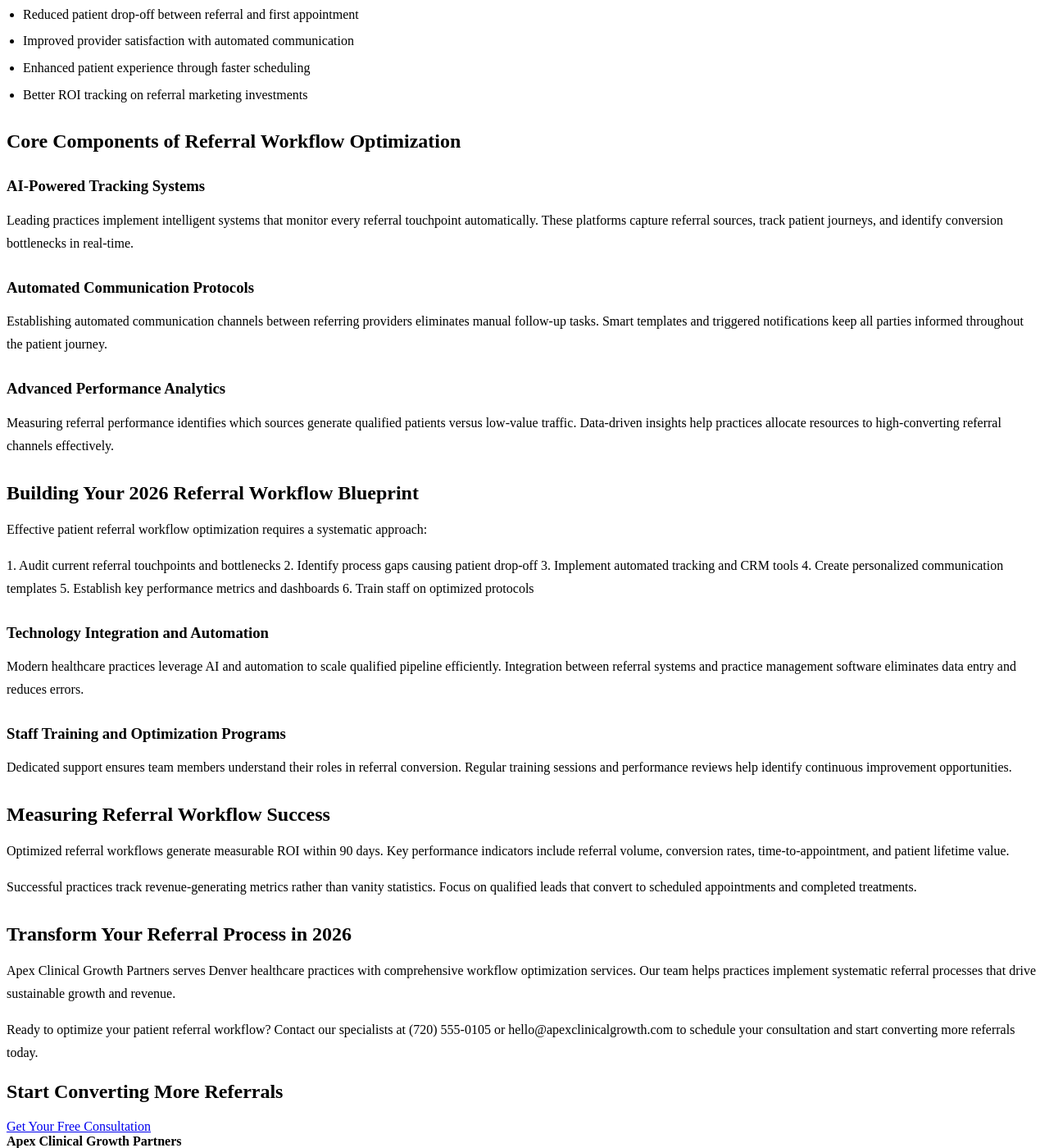
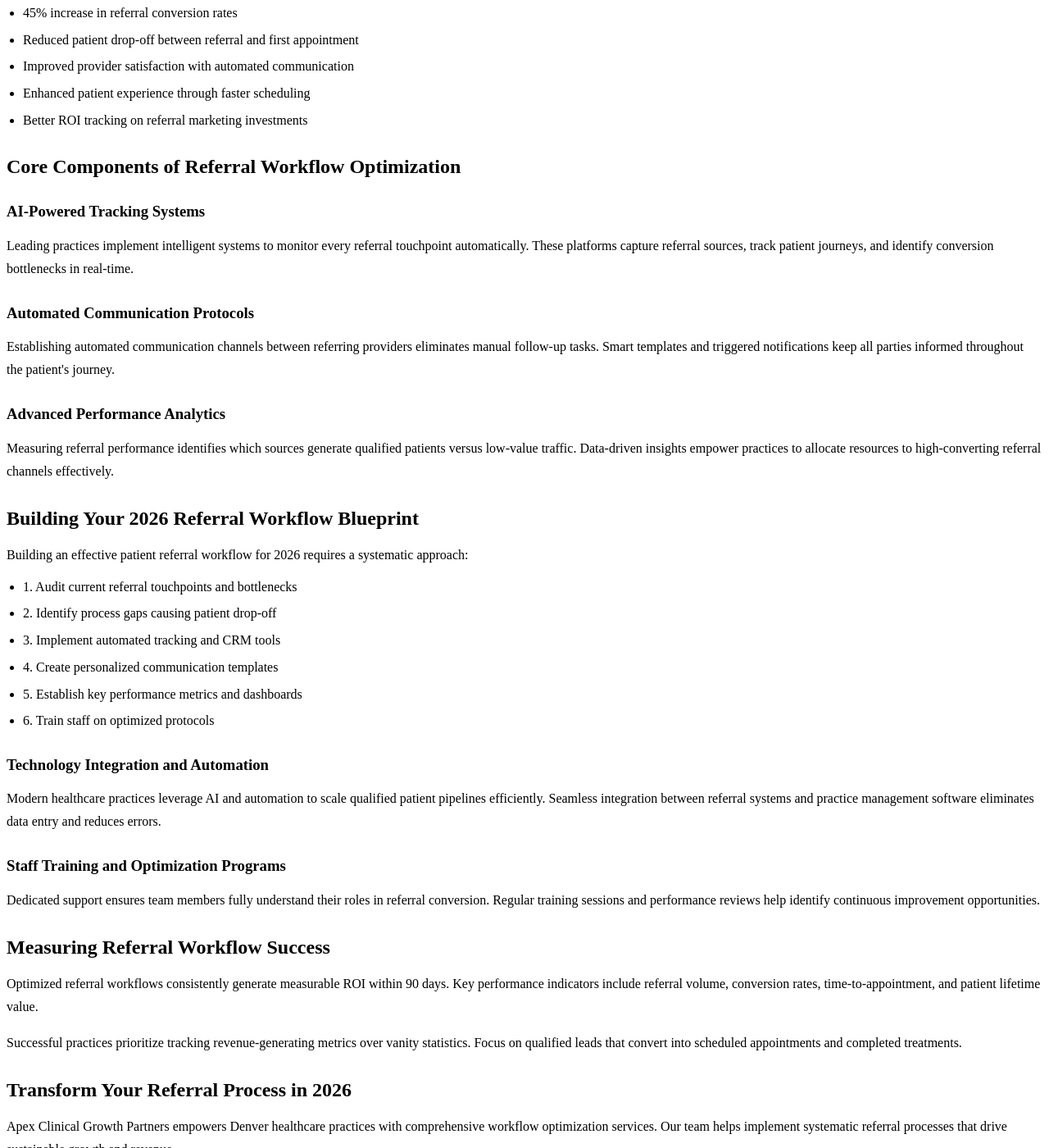
Before and after one commit to prjctlphbt/orbitr-canary-angular-20260228, a Jekyll site: the page patient-referral-workflow-blueprint.html, which Jekyll copies as it is, in a window 1280 px wide and 1400 px high, scrolled down 417 px. Shown: the whole window at 82% size. Built offline with Jekyll 4.4.1, drawn with Linux system fonts in a browser that asks for light colours; some of the changed text lies outside the part shown.

Commit message:
Refresh and update content: patient-referral-workflow-blueprint.html

```diff
--- a/patient-referral-workflow-blueprint.html
+++ b/patient-referral-workflow-blueprint.html
@@ -4,7 +4,7 @@
 <head>
 <meta charset="utf-8"/>
 <meta content="width=device-width, initial-scale=1.0" name="viewport"/>
-<meta content="Optimize your patient referral workflow with Apex Clinical Growth Partners. Streamline processes, reduce delays, and boost referral volume by 40% in 2026. Get your blueprint today." name="description"/>
+<meta content="Unlock significant growth in 2026 with our Patient Referral Workflow Optimization Blueprint. Apex Clinical Growth Partners helps healthcare practices streamline referrals, reduce delays, and boost conversion rates. Get your guide today." name="description"/>
 <title>Patient Referral Workflow Optimization Blueprint | 2026 Guide</title>
 <style>
 
@@ -103,15 +103,15 @@
 <section class="page-hero landing-hero">
 <div class="container">
 <h1>Patient Referral Workflow Optimization Blueprint</h1>
-<a class="cta" href="/services/">Get Your Blueprint</a>
+<a class="cta" href="/services/">Download Your 2026 Blueprint</a>
 </div>
 </section>
 <section class="landing-content">
 <div class="container orbitr-generated-content">
-<h1>Patient Referral Workflow Optimization Blueprint</h1>
-<p>Streamlining patient referrals drives healthcare growth and maximizes revenue in 2026. Effective workflow optimization transforms fragmented processes into seamless systems that convert qualified leads into scheduled patients.</p>
+<h2>Patient Referral Workflow Optimization Blueprint</h2>
+<p>Streamlining patient referrals is crucial for driving healthcare growth and maximizing revenue in 2026. Effective workflow optimization transforms fragmented processes into seamless systems, converting qualified leads into scheduled patients.</p>
 <h2>Why Patient Referral Workflows Drive Practice Growth</h2>
-<p>Inefficient referral systems waste valuable opportunities and marketing budget. Healthcare practices lose potential revenue when referral processes lack automation and tracking capabilities.</p>
+<p>Inefficient referral systems waste valuable opportunities and marketing budget. Practices often lose potential revenue when referral processes lack robust automation and tracking capabilities.</p>
 <p>What practices achieve within 90 days of implementing optimized workflows:</p>
 <ul>
 <li>45% increase in referral conversion rates</li>
@@ -122,35 +122,37 @@
 </ul>
 <h2>Core Components of Referral Workflow Optimization</h2>
 <h3>AI-Powered Tracking Systems</h3>
-<p>Leading practices implement intelligent systems that monitor every referral touchpoint automatically. These platforms capture referral sources, track patient journeys, and identify conversion bottlenecks in real-time.</p>
+<p>Leading practices implement intelligent systems to monitor every referral touchpoint automatically. These platforms capture referral sources, track patient journeys, and identify conversion bottlenecks in real-time.</p>
 <h3>Automated Communication Protocols</h3>
-<p>Establishing automated communication channels between referring providers eliminates manual follow-up tasks. Smart templates and triggered notifications keep all parties informed throughout the patient journey.</p>
+<p>Establishing automated communication channels between referring providers eliminates manual follow-up tasks. Smart templates and triggered notifications keep all parties informed throughout the patient's journey.</p>
 <h3>Advanced Performance Analytics</h3>
-<p>Measuring referral performance identifies which sources generate qualified patients versus low-value traffic. Data-driven insights help practices allocate resources to high-converting referral channels effectively.</p>
+<p>Measuring referral performance identifies which sources generate qualified patients versus low-value traffic. Data-driven insights empower practices to allocate resources to high-converting referral channels effectively.</p>
 <h2>Building Your 2026 Referral Workflow Blueprint</h2>
-<p>Effective patient referral workflow optimization requires a systematic approach:</p>
-<p>1. Audit current referral touchpoints and bottlenecks
-2. Identify process gaps causing patient drop-off
-3. Implement automated tracking and CRM tools
-4. Create personalized communication templates
-5. Establish key performance metrics and dashboards
-6. Train staff on optimized protocols</p>
+<p>Building an effective patient referral workflow for 2026 requires a systematic approach:</p>
+<ul>
+<li>1. Audit current referral touchpoints and bottlenecks</li>
+<li>2. Identify process gaps causing patient drop-off</li>
+<li>3. Implement automated tracking and CRM tools</li>
+<li>4. Create personalized communication templates</li>
+<li>5. Establish key performance metrics and dashboards</li>
+<li>6. Train staff on optimized protocols</li>
+</ul>
 <h3>Technology Integration and Automation</h3>
-<p>Modern healthcare practices leverage AI and automation to scale qualified pipeline efficiently. Integration between referral systems and practice management software eliminates data entry and reduces errors.</p>
+<p>Modern healthcare practices leverage AI and automation to scale qualified patient pipelines efficiently. Seamless integration between referral systems and practice management software eliminates data entry and reduces errors.</p>
 <h3>Staff Training and Optimization Programs</h3>
-<p>Dedicated support ensures team members understand their roles in referral conversion. Regular training sessions and performance reviews help identify continuous improvement opportunities.</p>
+<p>Dedicated support ensures team members fully understand their roles in referral conversion. Regular training sessions and performance reviews help identify continuous improvement opportunities.</p>
 <h2>Measuring Referral Workflow Success</h2>
-<p>Optimized referral workflows generate measurable ROI within 90 days. Key performance indicators include referral volume, conversion rates, time-to-appointment, and patient lifetime value.</p>
-<p>Successful practices track revenue-generating metrics rather than vanity statistics. Focus on qualified leads that convert to scheduled appointments and completed treatments.</p>
+<p>Optimized referral workflows consistently generate measurable ROI within 90 days. Key performance indicators include referral volume, conversion rates, time-to-appointment, and patient lifetime value.</p>
+<p>Successful practices prioritize tracking revenue-generating metrics over vanity statistics. Focus on qualified leads that convert into scheduled appointments and completed treatments.</p>
 <h2>Transform Your Referral Process in 2026</h2>
-<p>Apex Clinical Growth Partners serves Denver healthcare practices with comprehensive workflow optimization services. Our team helps practices implement systematic referral processes that drive sustainable growth and revenue.</p>
-<p>Ready to optimize your patient referral workflow? Contact our specialists at (720) 555-0105 or hello@apexclinicalgrowth.com to schedule your consultation and start converting more referrals today.</p>
+<p>Apex Clinical Growth Partners empowers Denver healthcare practices with comprehensive workflow optimization services. Our team helps implement systematic referral processes that drive sustainable growth and revenue.</p>
+<p>Ready to optimize your patient referral workflow for 2026? Contact our specialists at (720) 555-0105 or hello@apexclinicalgrowth.com to schedule your consultation and start converting more referrals today.</p>
 </div>
 </section>
 <section class="landing-cta">
 <div class="container">
 <h2>Start Converting More Referrals</h2>
-<a class="cta" href="/services/">Get Your Free Consultation</a>
+<a class="cta" href="/services/">Schedule Your Free Consultation</a>
 </div>
 </section>
 </main>
```
Also changed, not shown: other parts of patient-referral-workflow-blueprint.html (+0 -10 lines).
